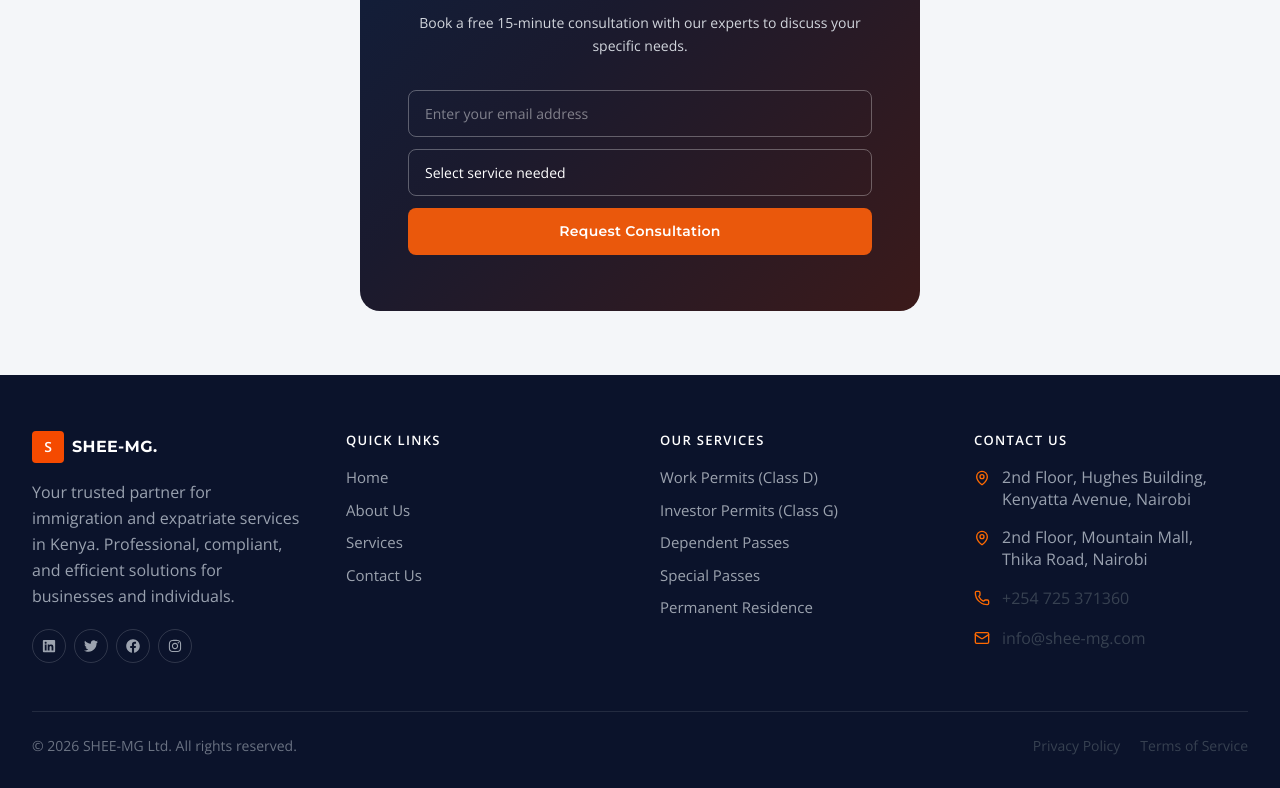
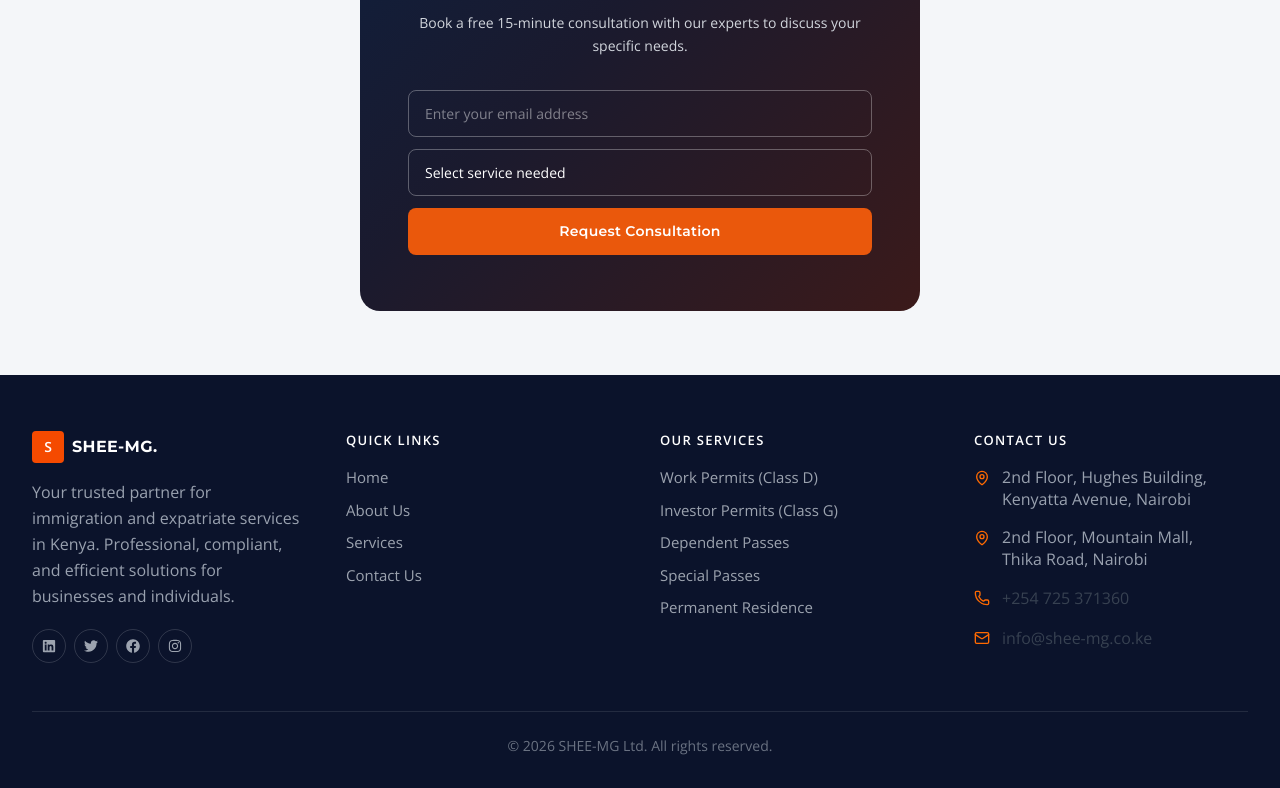
Before and after one commit to Wess-codes/SHEE-MG, a Next.js app: page / in a window 1280 px wide. Shown: the part 4223-5011 px from the top of the page. Built offline with nearby package versions, Linux system fonts and the light colour scheme.

Commit message:
Add Resend integration to consultation form

```diff
--- a/app/components/Footer.jsx
+++ b/app/components/Footer.jsx
@@ -17,11 +17,7 @@ export default function Footer() {
           display: block;
           margin-bottom: 10px;
         }
-
-        .footer-link:hover {
-          color: #ffffff;
-        }
-
+        .footer-link:hover { color: #ffffff; }
         .footer-col-title {
           font-size: 13px;
           font-weight: 700;
@@ -30,7 +26,6 @@ export default function Footer() {
           color: #ffffff;
           margin-bottom: 16px;
         }
-
         .social-btn {
           width: 34px;
           height: 34px;
@@ -43,7 +38,6 @@ export default function Footer() {
           font-size: 14px;
           transition: border-color 0.2s, color 0.2s, transform 0.2s;
         }
-
         .social-btn:hover {
           border-color: #ea580c;
           color: #ea580c;
@@ -53,7 +47,6 @@ export default function Footer() {
 
       <footer className={`${openSans.className} bg-[#0B132B] pt-14 pb-8`}>
         <div className="max-w-screen-xl mx-auto px-4 sm:px-6 lg:px-8">
-          {/* Main Grid */}
           <div className="grid grid-cols-1 sm:grid-cols-2 lg:grid-cols-4 gap-10 mb-12">
             {/* Brand */}
             <div>
@@ -61,20 +54,17 @@ export default function Footer() {
                 <div className="bg-orange-600 text-white w-8 h-8 flex items-center justify-center rounded font-bold text-sm flex-shrink-0">
                   S
                 </div>
-
                 <span
                   className={`${montserrat.className} text-white font-bold text-base tracking-wide`}
                 >
                   SHEE-MG.
                 </span>
               </Link>
-
               <p className="text-gray-400 text-base leading-relaxed mb-5">
                 Your trusted partner for immigration and expatriate services in
                 Kenya. Professional, compliant, and efficient solutions for
                 businesses and individuals.
               </p>
-
               <div className="flex items-center gap-2">
                 <a
                   href="https://linkedin.com"
@@ -85,7 +75,6 @@ export default function Footer() {
                 >
                   <FaLinkedin />
                 </a>
-
                 <a
                   href="https://twitter.com"
                   aria-label="Twitter"
@@ -95,7 +84,6 @@ export default function Footer() {
                 >
                   <FaTwitter />
                 </a>
-
                 <a
                   href="https://facebook.com"
                   aria-label="Facebook"
@@ -105,7 +93,6 @@ export default function Footer() {
                 >
                   <FaFacebook />
                 </a>
-
                 <a
                   href="https://instagram.com"
                   aria-label="Instagram"
@@ -121,11 +108,10 @@ export default function Footer() {
             {/* Quick Links */}
             <div>
               <p className="footer-col-title">Quick Links</p>
-
               <Link href="/" className="footer-link">
                 Home
               </Link>
-              <Link href="/about" className="footer-link">
+              <Link href="/info" className="footer-link">
                 About Us
               </Link>
               <Link href="/services" className="footer-link">
@@ -139,23 +125,18 @@ export default function Footer() {
             {/* Services */}
             <div>
               <p className="footer-col-title">Our Services</p>
-
               <Link href="/services#work-permits" className="footer-link">
                 Work Permits (Class D)
               </Link>
-
               <Link href="/services#investor-permits" className="footer-link">
                 Investor Permits (Class G)
               </Link>
-
               <Link href="/services#dependent-passes" className="footer-link">
                 Dependent Passes
               </Link>
-
               <Link href="/services#special-passes" className="footer-link">
                 Special Passes
               </Link>
-
               <Link
                 href="/services#permanent-residence"
                 className="footer-link"
@@ -167,7 +148,6 @@ export default function Footer() {
             {/* Contact */}
             <div>
               <p className="footer-col-title">Contact Us</p>
-
               <div className="space-y-4">
                 <div className="flex items-start gap-3">
                   <MapPin className="w-4 h-4 text-orange-500 mt-1 flex-shrink-0" />
@@ -177,7 +157,6 @@ export default function Footer() {
                     Kenyatta Avenue, Nairobi
                   </p>
                 </div>
-
                 <div className="flex items-start gap-3">
                   <MapPin className="w-4 h-4 text-orange-500 mt-1 flex-shrink-0" />
                   <p className="text-gray-400 text-base leading-snug">
@@ -186,7 +165,6 @@ export default function Footer() {
                     Thika Road, Nairobi
                   </p>
                 </div>
-
                 <div className="flex items-center gap-3">
                   <Phone className="w-4 h-4 text-orange-500 flex-shrink-0" />
                   <a
@@ -196,14 +174,13 @@ export default function Footer() {
                     +254 725 371360
                   </a>
                 </div>
-
                 <div className="flex items-center gap-3">
                   <Mail className="w-4 h-4 text-orange-500 flex-shrink-0" />
                   <a
-                    href="mailto:info@shee-mg.com"
+                    href="mailto:info@shee-mg.co.ke"
                     className="text-gray-400 text-base hover:text-white transition"
                   >
-                    info@shee-mg.com
+                    info@shee-mg.co.ke
                   </a>
                 </div>
               </div>
@@ -211,26 +188,10 @@ export default function Footer() {
           </div>
 
           {/* Bottom Bar */}
-          <div className="border-t border-white/10 pt-6 flex flex-col sm:flex-row items-center justify-between gap-3">
+          <div className="border-t border-white/10 pt-6 flex items-center justify-center">
             <p className="text-gray-500 text-sm">
               © 2026 SHEE-MG Ltd. All rights reserved.
             </p>
-
-            <div className="flex items-center gap-5">
-              <Link
-                href="/privacy"
-                className="text-gray-500 text-sm hover:text-gray-300 transition"
-              >
-                Privacy Policy
-              </Link>
-
-              <Link
-                href="/terms"
-                className="text-gray-500 text-sm hover:text-gray-300 transition"
-              >
-                Terms of Service
-              </Link>
-            </div>
           </div>
         </div>
       </footer>
```
